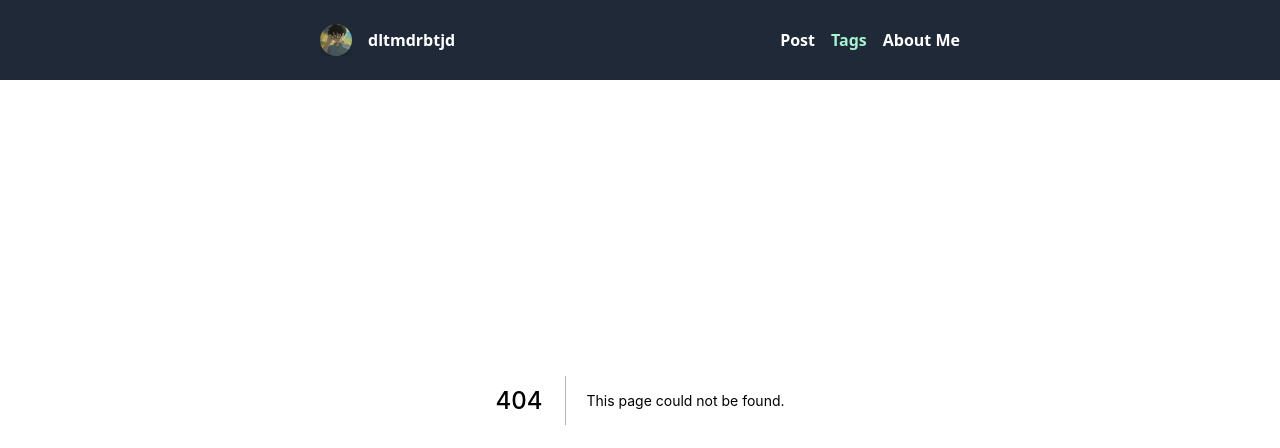
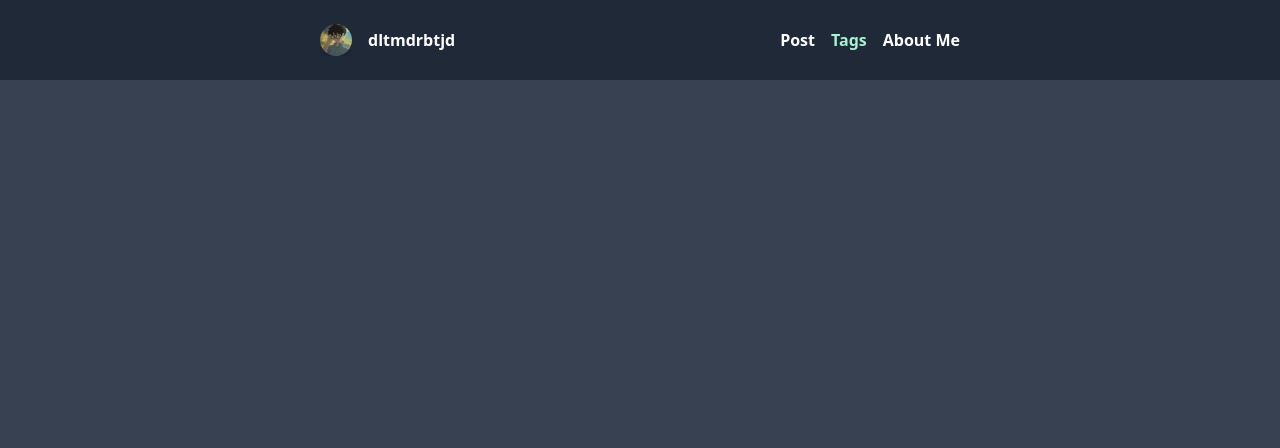
Before and after one commit to dltmdrbtjd/DevBlog, a Next.js app: page /category in a window 1280 px wide. Before the commit this address had no page. Shown: the top 448 px of the page. Built offline with nearby package versions, Linux system fonts and the light colour scheme.

Commit message:
Change tags to category

```diff
--- /dev/null
+++ b/pages/category.tsx
@@ -0,0 +1,3 @@
+export default function Category() {
+  return 'category page!'
+}
--- a/pages/tags.tsx
+++ /dev/null
@@ -1,3 +0,0 @@
-export default function Tags() {
-  return 'tags page!'
-}
```
